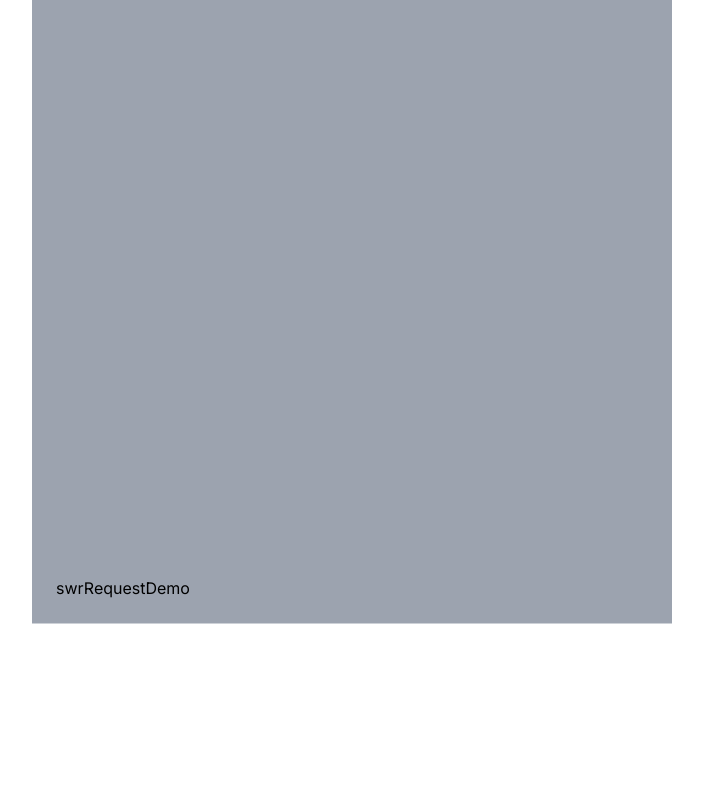
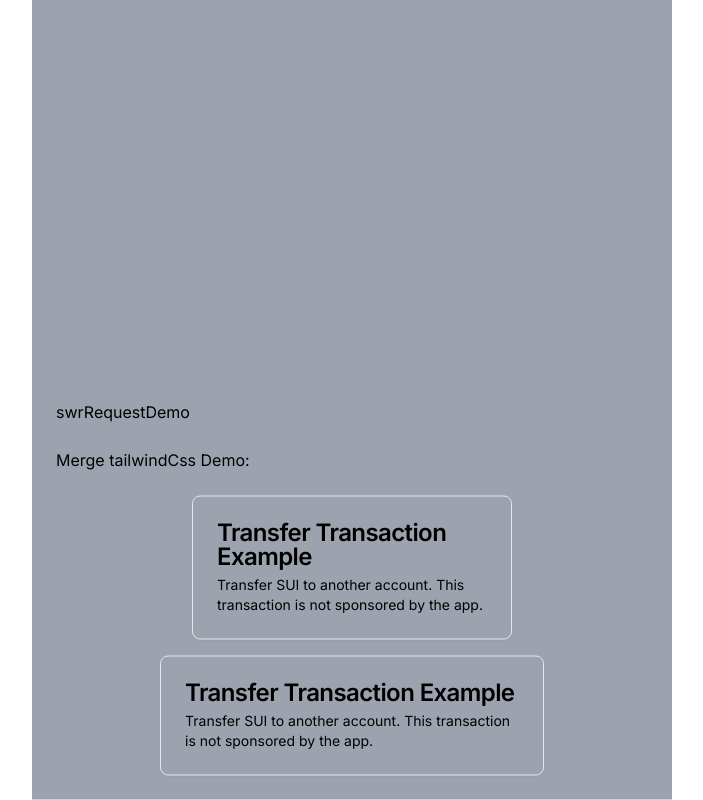
Before and after one commit to djytwy/demos, a Next.js app: page / in a window 1280 px wide. Shown: the part 805-1605 px from the top of the page, without its empty margins (288-991 px from the left). Before the commit the page ends 1429 px from the top, so only its background shows below. Built offline with nearby package versions, Linux system fonts and the light colour scheme; no server answers.

Commit message:
add: tailwind CSS merge demo

```diff
--- a/package.json
+++ b/package.json
@@ -11,11 +11,13 @@
   "dependencies": {
     "@vercel/kv": "^2.0.0",
     "axios": "^1.7.2",
+    "clsx": "^2.1.1",
     "next": "14.2.5",
     "react": "^18",
     "react-dom": "^18",
     "sass": "^1.77.7",
-    "swr": "^2.2.5"
+    "swr": "^2.2.5",
+    "tailwind-merge": "^2.4.0"
   },
   "devDependencies": {
     "@types/node": "^20",
--- a/src/app/page.tsx
+++ b/src/app/page.tsx
@@ -3,6 +3,7 @@
 import SwrDemo from '@/components/swrDemo'
 import ScrollBarDemo from '@/components/scrollBarDemo'
 import FetchControllerDemo from '@/components/fetchControllerDemo'
+import MergeDemo from '@/components/mergeDemo'
 import Link from 'next/link'
 
 export default function Home() {
@@ -19,6 +20,8 @@
       <p>FetchControllerDemo:</p>
       <FetchControllerDemo></FetchControllerDemo>
       <Link href="/swrRequestDemo">swrRequestDemo</Link>
+      <p>Merge tailwindCss Demo:</p>
+      <MergeDemo></MergeDemo>
     </div>
   )
 }
--- /dev/null
+++ b/src/components/mergeDemo/index.tsx
@@ -0,0 +1,85 @@
+import * as React from "react"
+
+import { cn } from "./mergeUtils"
+
+const Card = React.forwardRef<
+  HTMLDivElement,
+  React.HTMLAttributes<HTMLDivElement>
+>(({ className, ...props }, ref) => (
+  <div
+    ref={ref}
+    className={cn(
+      "rounded-lg border bg-card text-card-foreground shadow-sm",
+      className
+    )}
+    {...props}
+  />
+))
+Card.displayName = "Card"
+
+const CardHeader = React.forwardRef<
+  HTMLDivElement,
+  React.HTMLAttributes<HTMLDivElement>
+>(({ className, ...props }, ref) => (
+  <div
+    ref={ref}
+    className={cn("flex flex-col space-y-1.5 p-6", className)}
+    {...props}
+  />
+))
+CardHeader.displayName = "CardHeader"
+
+const CardTitle = React.forwardRef<
+  HTMLParagraphElement,
+  React.HTMLAttributes<HTMLHeadingElement>
+>(({ className, ...props }, ref) => (
+  <h3
+    ref={ref}
+    className={cn(
+      "text-2xl font-semibold leading-none tracking-tight",
+      className
+    )}
+    {...props}
+  />
+))
+CardTitle.displayName = "CardTitle"
+
+const CardDescription = React.forwardRef<
+  HTMLParagraphElement,
+  React.HTMLAttributes<HTMLParagraphElement>
+>(({ className, ...props }, ref) => (
+  <p
+    ref={ref}
+    className={cn("text-sm text-muted-foreground", className)}
+    {...props}
+  />
+))
+CardDescription.displayName = "CardDescription"
+
+
+const MergeDemo = () => {
+  return (
+    <div className="flex flex-col items-center gap-y-4">
+      <Card className="max-w-xs">
+        <CardHeader>
+          <CardTitle>Transfer Transaction Example</CardTitle>
+            <CardDescription>
+              Transfer SUI to another account. This transaction is not
+              sponsored by the app.
+            </CardDescription>
+        </CardHeader>
+      </Card>
+      <Card className="max-w-sm">
+        <CardHeader>
+          <CardTitle>Transfer Transaction Example</CardTitle>
+            <CardDescription>
+              Transfer SUI to another account. This transaction is not
+              sponsored by the app.
+            </CardDescription>
+        </CardHeader>
+      </Card>
+    </div>
+  )
+}
+
+export default MergeDemo
--- /dev/null
+++ b/src/components/mergeDemo/mergeUtils.ts
@@ -0,0 +1,6 @@
+import { type ClassValue, clsx } from "clsx"
+import { twMerge } from "tailwind-merge"
+
+export function cn(...inputs: ClassValue[]) {
+  return twMerge(clsx(inputs))
+}
```
Also changed, not shown: 1 other file (tests, documents, lock files or other folders).
